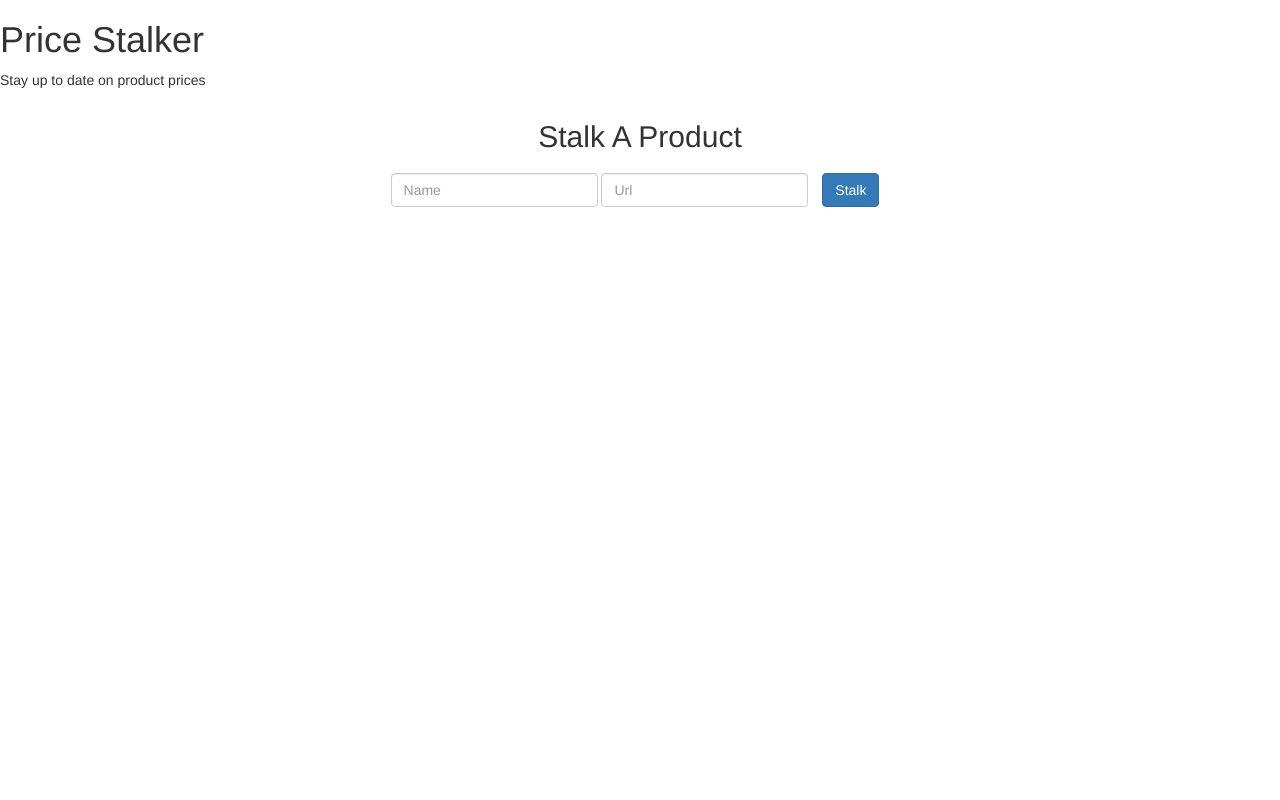
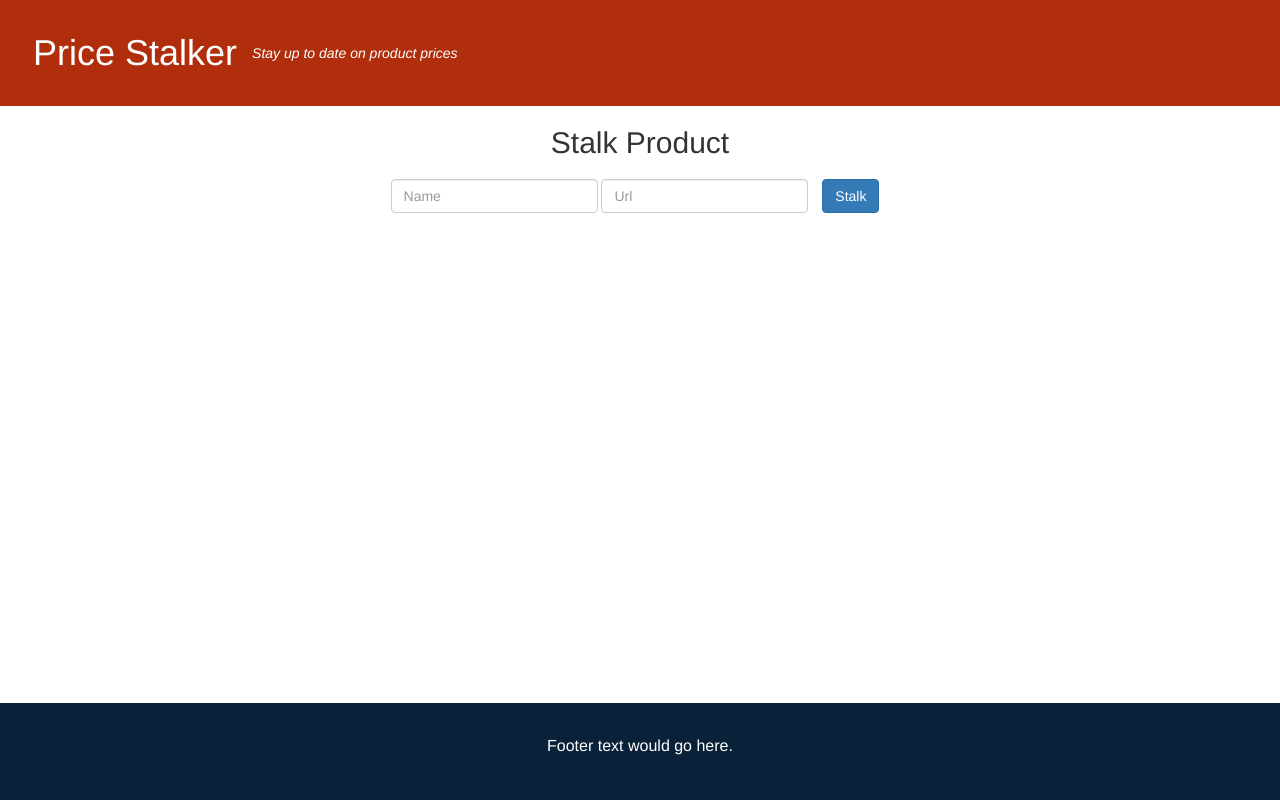
Before and after one commit to JDev165/PriceStalker, a Django app: page / in a window 1280 px wide. Run offline with Django 3.2, Linux system fonts and the light colour scheme; data that the repository does not hold is empty; some libraries are stand-ins or nearby versions.

Commit message:
Added header/footer

```diff
--- a/priceStalker/dashboard/templates/base.html
+++ b/priceStalker/dashboard/templates/base.html
@@ -14,7 +14,6 @@
     </head>
 
     <body class="site">
-
         <header class="site-header">
             <div class="site-header-content-wrapper">
                 <h1 title="Price Tracker" class="site-brand">Price Stalker</h1>
@@ -26,7 +25,9 @@
         {% endblock %}
 
         <footer class="site-footer">
-
+            <p>
+                Footer text would go here.
+            </p>
         </footer>
     </body>
 </html>
--- a/priceStalker/dashboard/templates/index.html
+++ b/priceStalker/dashboard/templates/index.html
@@ -6,7 +6,7 @@
 {% load dashboard_filters %}
 <main>
 	<section id="quick_stalk" name="quick_stalk" class="section-quick-stalk">
-		<h2>Stalk A Product</h2>
+		<h2>Stalk Product</h2>
 		<div id="quick_stalk_fields"  name="quick_stalk_fields" class="sub-section-quick-stalk">
 			<div class="form-inline">
 				{% for field in formset %}
--- a/priceStalker/static/main.css
+++ b/priceStalker/static/main.css
@@ -3,7 +3,7 @@ General rules
 --------------------------------------------------------------*/
 
 html{
-    font-size: 16px
+    font-size: 16px !important;
 }
 
 body{
@@ -49,14 +49,43 @@ Section styles
 Site header and footer styling
 --------------------------------------------------------------*/
 
+.site-header {
+    background: #B02E0C;
+    padding: 2em;
+}
+
+.site-header-content-wrapper {
+    display: flex;
+    align-items: center;
+}
+
+/*
+.site-main-content {
+    background-color: #EAECF0;
+    padding: 1em;
+}*/
+
+.site-brand {
+    color: white;
+    margin: 5px;
+}
+
+.site-description {
+    color: white;
+    font-style: italic;
+    margin: 5px;
+    padding: 5px;
+}
+
 .site-footer {
-    font-style: italic;
     font-size: 1rem;
     text-align: center;
     padding: 2em;
-    /**
     color: white;
-    background: #0A2239; **/
+    background: #0A2239;
+    width: 100%;
+    position: fixed;
+    bottom: 0;
 }
 
 /*--------------------------------------------------------------
```
